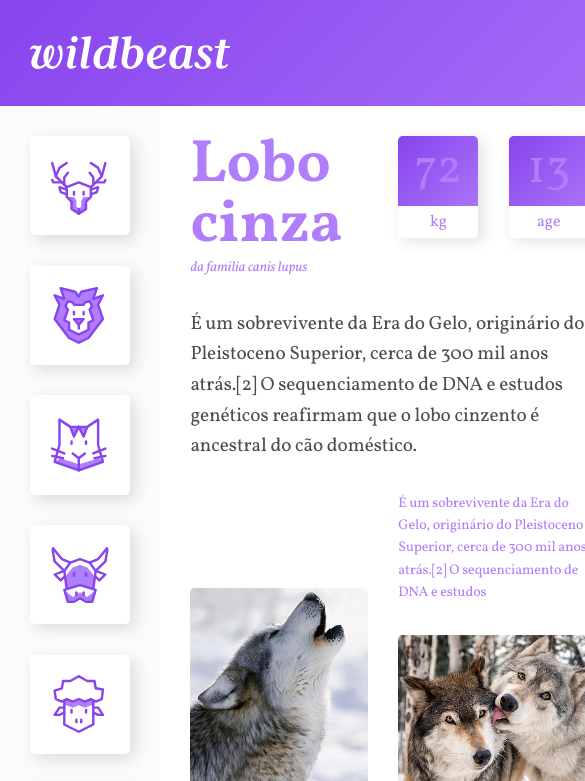
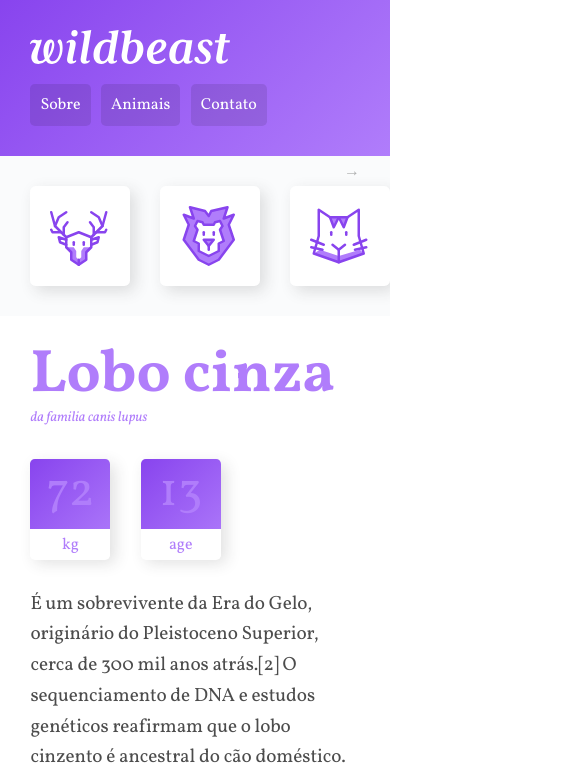
Before and after one commit to SamuelOliveiraa/Wildbeast, a plain HTML site: page index.html in a window 390 px wide. Shown: the top 781 px of the page, 585 px wide, since content can reach past the window. Drawn offline with Linux system fonts and the light colour scheme.

Commit message:
site 100%
Responsividade ok,  tudo ok

```diff
--- a/Assets/styles/style.css
+++ b/Assets/styles/style.css
@@ -9,7 +9,7 @@ ul, li{
     list-style: none;
 }
 img{
-    max-width: 100%;
+    width: 100%;
     display: block;
     border-radius: 0.3rem;
 }
@@ -69,12 +69,12 @@ body{
 }
 .sidenav ul li a{
     display: block;
-    min-width: 3.75rem;
-    max-width: 6.3rem;
+    min-width: 60px;
+    max-width: 100px;
     margin: 0 auto 1.9rem auto;
     background: white;
-    padding: 1.3rem;
-    border-radius: 0.3rem;
+    padding: 20px;
+    border-radius: 0.35rem;
     box-shadow: 5px 5px 15px 0px rgba(44, 44, 44, .15);
     transition: 0.1s ease-out;
 }
@@ -187,16 +187,17 @@ body{
     border-top: 2px solid #b07dfb;
 }
 
-
-
 /* ADVERT */
-.advert{
+.adverts{
     grid-area: advert;
     background: #fafbfc;
     display: grid;
     align-content: start;
     padding: 1.9rem;
     gap: 1.9rem;
+    grid-template-columns: repeat(auto-fit, minmax(150px, 1fr));
+    align-content: start;
+    justify-content: space-around;
 }
 
 /* FOOTER */
@@ -209,3 +210,80 @@ body{
     text-align: center;
     padding: 1.9rem;
 }
+
+/* MEDIA QUERIE */
+@media (max-width: 1200px){
+    .container{
+        grid-template-areas:
+        "header header header"
+        "sidenav content content"
+        "sidenav advert advert"
+        "footer footer footer";
+    }
+}
+
+@media (max-width: 760px){
+    .container{
+        grid-template-columns: 100%;
+        grid-template-areas:
+        "header"
+        "sidenav"
+        "content"
+        "advert"
+        "footer";
+    }
+    /* HEADER */
+    .header{
+        grid-template-columns: auto;
+    }
+    .header .logo{
+        margin-bottom: 1.25rem;
+    }
+    .header nav ul li a{
+        font-size: 1rem;
+    }
+    .header nav ul li + li{
+        margin-left: 0.65rem;
+    }
+    /* SIDENAV */
+    .sidenav {
+        position: relative;
+        padding: 0 1.9rem;
+        overflow-x: auto;
+        -webkit-overflow-scrolling: touch;
+        -ms-overflow-style: -ms-autohiding-scrollbar;
+    }
+
+    @keyframes arrow{
+        from{
+            right: 30px;
+        }
+        to{
+            right: 20px;
+        }
+    }
+    .sidenav::after{
+        content: '→';
+        position: absolute;
+        top: 5px;
+        right: 30px;
+        color: rgba(0, 0, 0, .3);
+        animation: arrow .5s ease-in 0s infinite alternate;
+    }
+    .sidenav ul{
+        display: flex;
+    }
+    .sidenav ul li{
+        flex: 1 0 60px;
+    }
+    .sidenav ul li a{
+        width: 100px;
+        margin: 30px 30px 30px 0;
+    }
+
+    @media (max-width: 600px){
+        .content{
+            grid-template-columns: auto;
+        }
+    }
+}
--- a/index.html
+++ b/index.html
@@ -4,7 +4,7 @@
     <meta charset="UTF-8">
     <meta http-equiv="X-UA-Compatible" content="IE=edge">
     <meta name="viewport" content="width=device-width, initial-scale=1.0">
-    <title>Wilddbeast</title>
+    <title>Wildbeast</title>
 
     <!-- FONT -->
     <link rel="preconnect" href="https://fonts.googleapis.com">
```
